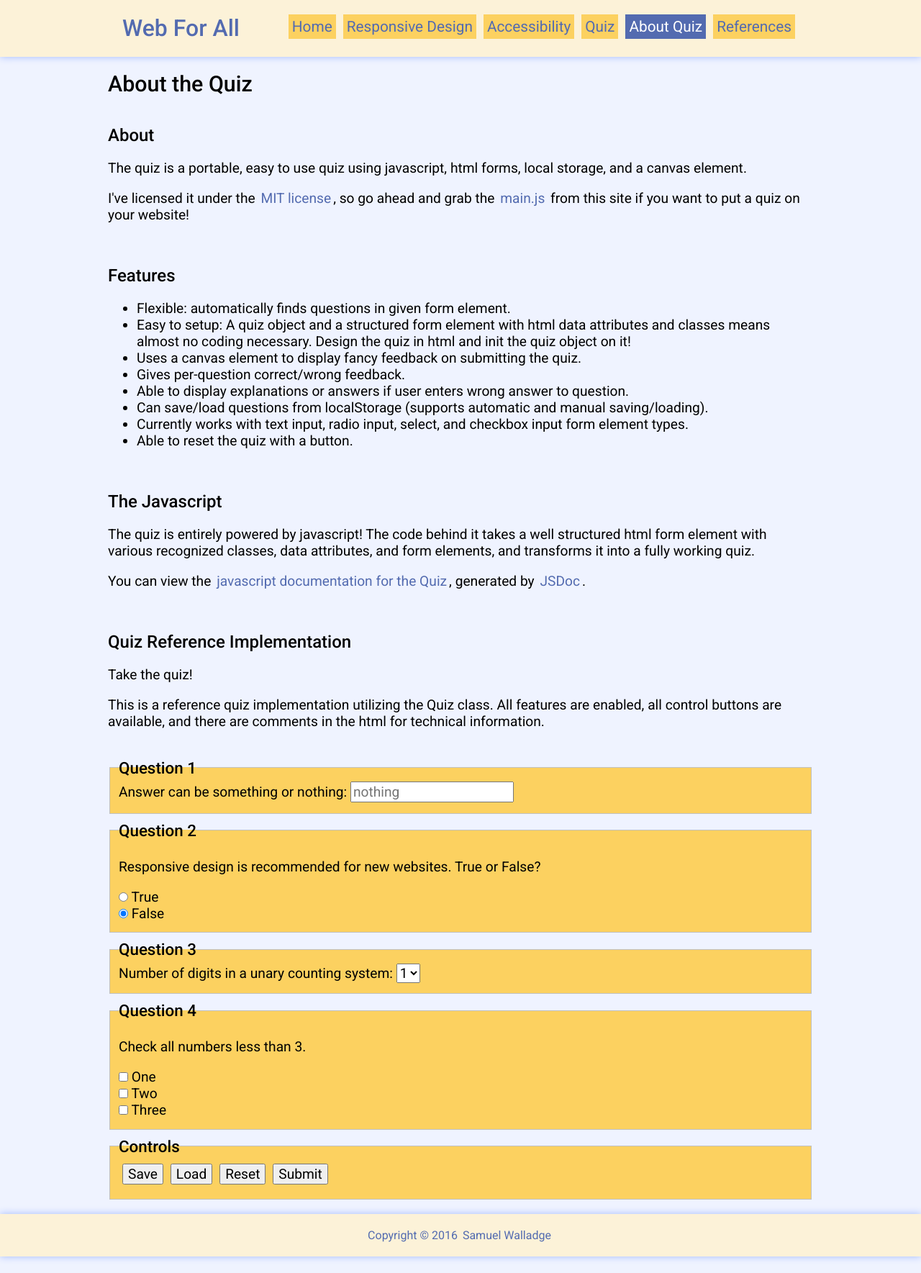
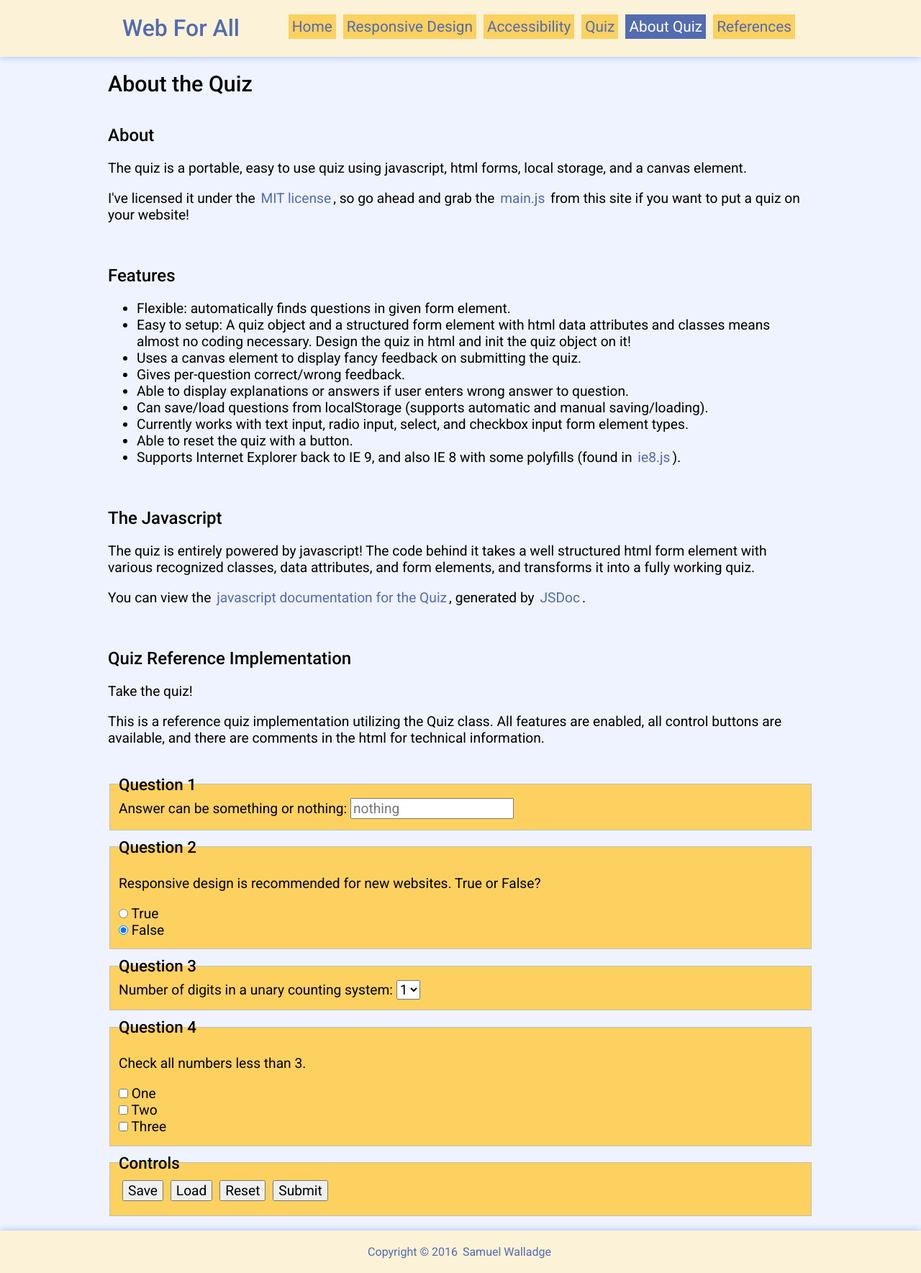
Before and after one commit to swalladge/hit226-a1, a Jekyll site: the page built from quiz.html, in a window 1280 px wide. Shown: the whole page at 72% size. Built offline with Jekyll 4.4.1, drawn with Linux system fonts in a browser that asks for light colours.

Commit message:
more tweaks to make sure IE 8 users still get a working quiz experience

```diff
--- a/_sass/_base.scss
+++ b/_sass/_base.scss
@@ -4,7 +4,7 @@
 
 html {
   height: 100%;
-  font-family: Roboto, Arial, sans-serif;
+  font-family: Roboto, Arial Unicode MS, Arial, sans-serif;
   font-size: 16px;
   font-weight: 400;
   background-color: $background;
@@ -22,7 +22,7 @@
  *
  * Unfortunately, Internet Explorer is a basket case when it comes to flexboxes - however was able to test on IE11 and IE8:
  * IE11 - all looks okay apart from the footer isn't pushed to the bottom. (see this bug: https://connect.microsoft.com/IE/feedback/details/802625/min-height-and-flexbox-flex-direction-column-dont-work-together-in-ie-10-11-preview)
- * IE8 - usable, but you only get the mobile look (due to it not supporting media queries), and many other visual bugs
+ * IE8 - works ok (but still very buggy - multicolumn layout doesn't work among others), with the respond.js polyfill
  */
 body {
   display: -ms-flexbox;
--- a/js/main.js
+++ b/js/main.js
@@ -26,7 +26,7 @@
  * Can be setup with a form element containing inputs/buttons/etc with appropriate class names.
  * Note: constructor params are optional (if set, will call `init` or `setCanvas` where appropriate) - can always setup later.
  * @constructor
- * @param {String|undefined} form - if defined, init the quiz on the form
+ * @param {Object|undefined} form - if defined, init the quiz on the form dom object
  * @param {Boolean|undefined} usecanvas - if defined, use a canvas for displaying scores (if defined, form must be defined also)
  */
 var Quiz = function(form, usecanvas) {
@@ -51,7 +51,7 @@
  * set the canvas for the quiz to draw to
  * (for displaying scores, etc. on checking answers
  * @param {Boolean|undefined} yes - whether to use a canvas or not. defaults to true
- * @return Returns true if a canvas has been set for the quiz (otherwise, false)
+ * @return Returns true if a canvas (or fallback display) has been set for the quiz (otherwise, false)
  */
 Quiz.prototype.useCanvas = function(yes) {
 
@@ -62,27 +62,37 @@
   }
 
 
+  // check if already have canvas
+  if (this.canvas) {
+    return true;
+  }
+
+  // create the canvas element and insert into dom
+  //  note: if canvas not supported, can be used to display scores via innerHTML as a fallback.
   var canvas = document.createElement('canvas');
-  if (canvas.getContext) { // check if can use canvas element
+
+  // check whether we can use canvas as a canvas
+  if (canvas.getContext) {
+    // only set these styles if to be used as a proper canvas
     this.canvas = canvas;
-    this.canvas.style.display = 'none';
+    this.canvas.className += ' quiz-canvas';
     this.canvas.style.margin = 0;
     this.canvas.style.padding = 0;
-    this.canvas.className += ' quiz-canvas';
-    this.form.appendChild(this.canvas);
+    this.canvas.style.position = 'fixed';
+    this.canvas.style.left = '0';
+    this.canvas.style.top = '0';
     this.ctx = canvas.getContext('2d');
     canvas.tabIndex = 0; // set tabindex on canvas to make it focusable. source: http://stackoverflow.com/questions/30247762/how-to-change-focus-to-new-html5-canvas-element
   } else {
-    this.canvas = undefined;
+    canvas = document.createElement('div');
+    this.canvas = canvas;
+    this.canvas.className += ' highlight';
+    this.canvas.style.fontSize = '2em';
     this.ctx = undefined;
-    return false;
   }
 
-
-  // setup initial styles here
-  this.canvas.style.position = 'fixed';
-  this.canvas.style.left = '0';
-  this.canvas.style.top = '0';
+  this.canvas.style.display = 'none';
+  this.form.insertBefore(this.canvas, this.form.firstChild);
 
   // add the event listeners for closing the canvas popup
   var hideCanvas = function() {
@@ -95,7 +105,6 @@
   this.canvas.addEventListener('keypress', hideCanvas);
 
   // finally, it worked!
-  this.useCanvas = true;
   return true;
 };
 
@@ -207,8 +216,20 @@
     return;
   }
 
+
   // setup the styles for the canvas and display it
   this.canvas.style.display = 'table';
+
+
+  // ok so now we have to still go through with getting result and message to display,
+  // but with checks for ctx to see if we should be drawing on the canvas
+  // (otherwise fallback to setting canvas innerHTML, which will be displayed in browsers not supporting canvas)
+  var ctx = this.ctx;
+  var width;
+  var height;
+  var start;
+  var radius;
+  if (ctx) {
     this.canvas.width = window.innerWidth;
     this.canvas.height = window.innerHeight;
 
@@ -217,23 +238,25 @@
 
     // setup some variables
     // need to use raw dom element here, otherwise drawing dimensions get messed up
-  var width = this.canvas.width;
-  var height = this.canvas.height;
-  var start = -(0.5 * Math.PI);
-  var radius = Math.min((Math.min(width,height)/2)-30, 350);
-  var ctx = this.ctx;
+    width = this.canvas.width;
+    height = this.canvas.height;
+    start = -(0.5 * Math.PI);
+    radius = Math.min((Math.min(width,height)/2)-30, 350);
+  }
 
   // this is setting up a pie chart to show how many quiz responses correct
   // Inspiration and help for drawing circles/pie charts found at http://www.scriptol.com/html5/canvas/circle.php
   var result, message;
   if (this.numCorrect == this.numQuestions) {
-    wholePizza(ctx, "#33CC33", width/2, height/2, radius);
+    if (ctx) {wholePizza(ctx, "#33CC33", width/2, height/2, radius);}
     result = "100%";
     message = "Congrats!";
   } else if (this.numCorrect > 0) {
     var halfway = ((this.numCorrect/this.numQuestions) * 2.0 * Math.PI) - (0.5 * Math.PI);
+    if (ctx) {
       pizzaSlice(ctx, "#33CC33", width/2, height/2, radius, start, halfway);
       pizzaSlice(ctx, "#CC3333", width/2, height/2, radius, halfway, start);
+    }
     result = this.numCorrect + "/" + this.numQuestions;
     if (this.numCorrect/this.numQuestions >= 0.7) {
       message = "Excellent!";
@@ -243,11 +266,15 @@
       message = "Try again.";
     }
   } else {
-    wholePizza(ctx, "#CC3333", width/2, height/2, radius);
+    if (ctx) {wholePizza(ctx, "#CC3333", width/2, height/2, radius);}
     result = "0%";
     message = "Epic fail.";
   }
 
+  if (!this.ctx) {
+    this.canvas.innerHTML = result + " - " + message;
+    return;
+  }
 
   // draw on text for feedback and info
   ctx.lineWidth = "1";
--- a/quiz.html
+++ b/quiz.html
@@ -28,6 +28,7 @@
         <li>Can save/load questions from localStorage (supports automatic and manual saving/loading).</li>
         <li>Currently works with text input, radio input, select, and checkbox input form element types.</li>
         <li>Able to reset the quiz with a button.</li>
+        <li>Supports Internet Explorer back to IE 9, and also IE 8 with some polyfills (found in <a href="{{ site.baseurl}}/js/ie8.js">ie8.js</a>).</li>
       </ul>
     </section>
 
```
Lines whose indentation alone changed are shown as unchanged.
